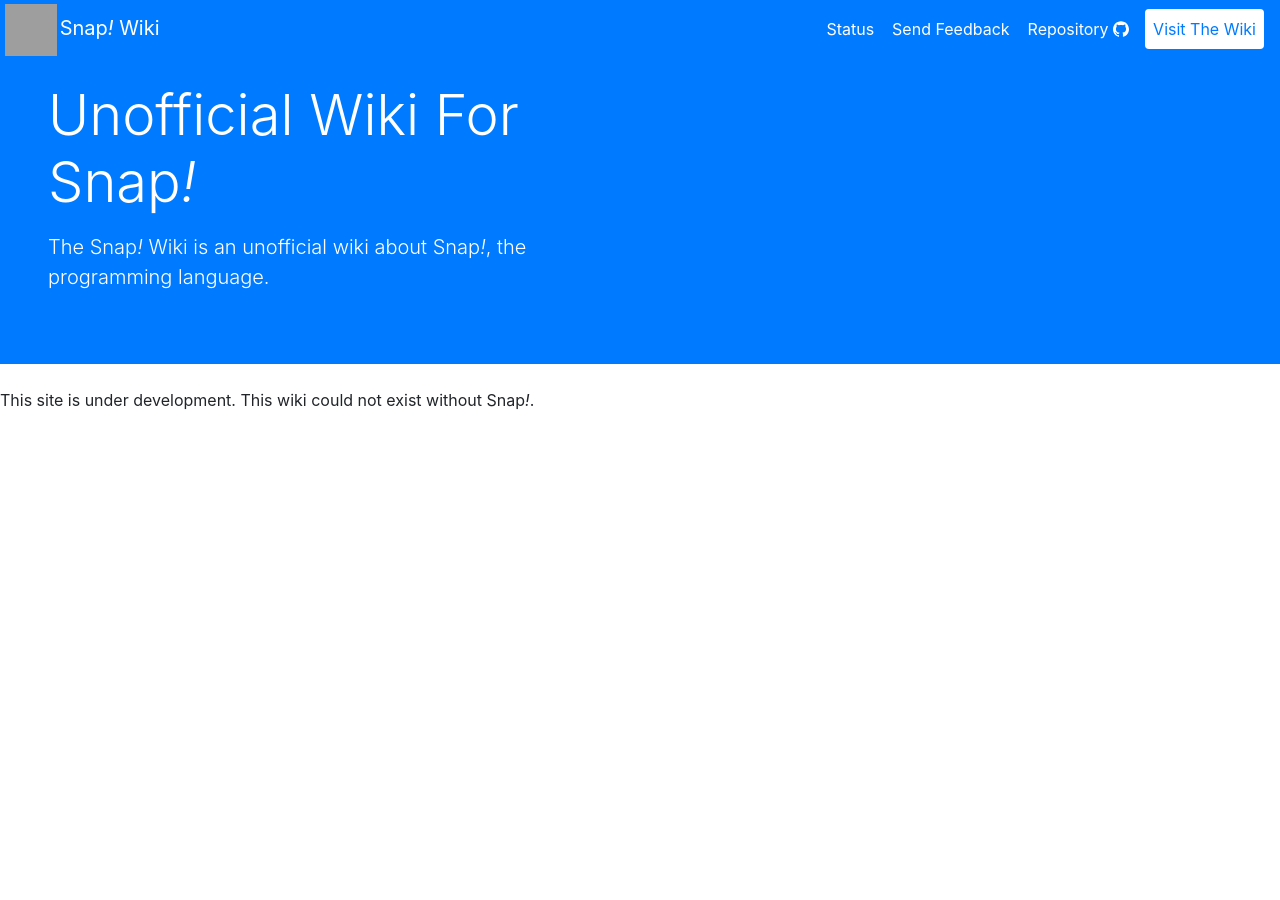
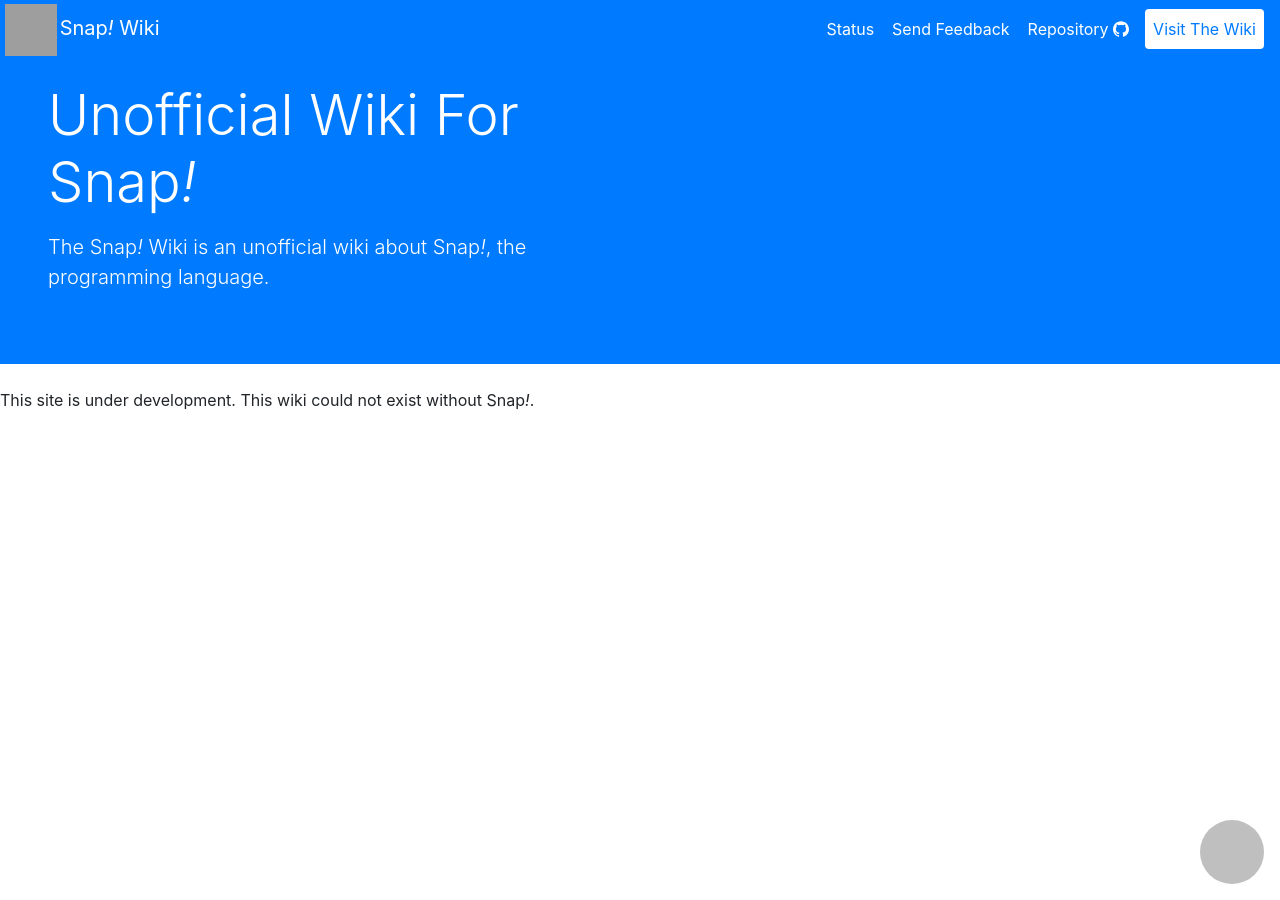
Before and after one commit to snapwiki/snapwiki.github.io, a Jekyll site: the page built from site/index.html, in a window 1280 px wide. Built offline with Jekyll 4.4.1, drawn with Linux system fonts in a browser that asks for light colours; grey boxes are pictures that could not be loaded.

Commit message:
Update base.scss

```diff
--- a/site/assets/css/base.scss
+++ b/site/assets/css/base.scss
@@ -156,3 +156,27 @@
     }
   }
 }
+#dark-toggle {
+	width: 4rem;
+	height: 4rem;
+	border-radius: 50%;
+	background-color: gray;
+	position: fixed;
+	top: calc(100% - 5rem);
+	left: calc(100% - 5rem);
+	opacity: 50%;
+	padding: 1rem;
+	color: white;
+	z-index: 1100;
+
+	svg {
+		width: 100%;
+		height: 100%;
+	}
+}
+
+.no-animation {
+	* {
+		transition: none !important
+	}
+}
```
